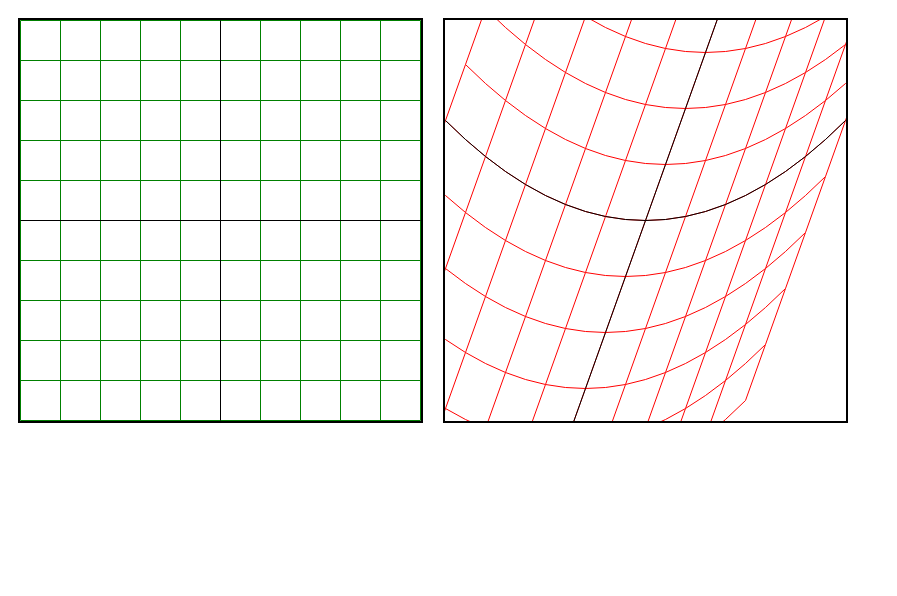
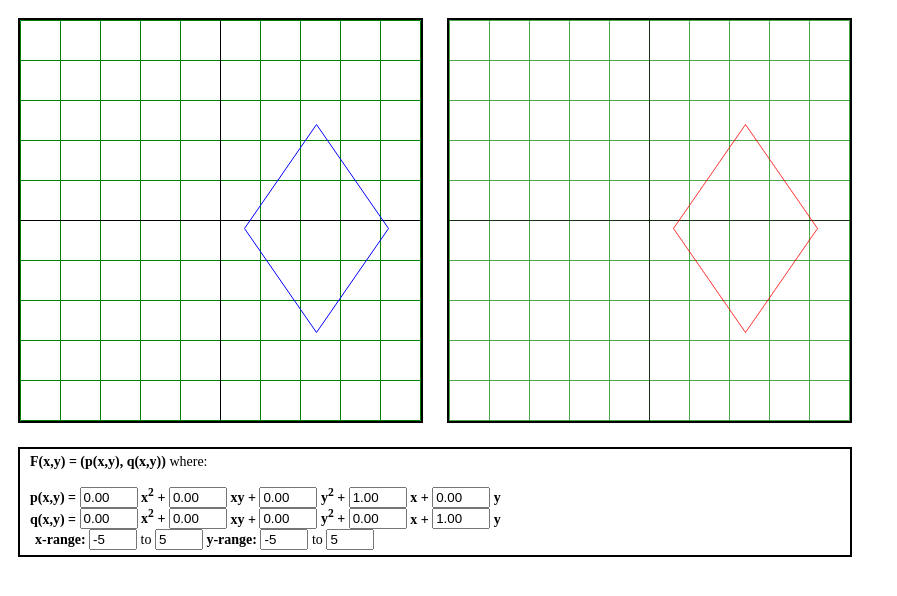
Before and after one commit to Rhiba/darcy-transforms, a plain HTML site: page index.html in a window 1280 px wide. Shown: the whole page, without its empty margins (0-897 px from the left). Drawn offline with nearby package versions, Linux system fonts and the light colour scheme.

Commit message:
added input for quad equation and ranges

```diff
--- a/darcy.js
+++ b/darcy.js
@@ -5,6 +5,7 @@ var min_x = -5;
 var max_y = 5;
 var min_y = -5;
 var line_width = 1;
+var show_grid = true;
 
 // Recalculate when changing above params
 var width_x = Math.abs(max_x) + Math.abs(min_x);
@@ -13,17 +14,19 @@ var width_y = Math.abs(max_y) + Math.abs(min_y);
 var x_size = Math.round(canvas_width/width_x);
 var y_size = Math.round(canvas_height/width_y);
 
-var pxx = 0;
-var pxy = 0;
-var pyy = 0;
-var px = 1;
-var py = 0.5;
+var pxx = 0.0;
+var pxy = 0.0;
+var pyy = 0.0;
+var px = 1.0;
+var py = 0.0;
 
-var qxx = 0.1;
-var qxy = 0;
-var qyy = 0;
-var qx = 0;
-var qy = 1.4;
+var qxx = 0.0;
+var qxy = 0.0;
+var qyy = 0.0;
+var qx = 0.0;
+var qy = 1.0;
+
+var drawing = new Array();
 
 function p(x,y) {
 	return (pxx*x*x) + (pxy*x*y) + (pyy*y*y) + (px*x) + (py*y)
@@ -36,8 +39,31 @@ function F(x,y) {
 }
 
 $( document ).ready(function() {
-	    var canvas1 = $('<canvas />').attr({id: "original", width: canvas_width, height: canvas_height}).css({"margin": "10px", "border-style": "solid", "border-width": "2px"}).appendTo('body');
-	    var canvas2 = $('<canvas />').attr({id: "new", width: canvas_width, height: canvas_height}).css({"margin": "10px", "border-style": "solid", "border-width": "2px"}).appendTo('body');
+	    $("#original").attr({width: canvas_width, height: canvas_height}).css({"margin": "10px", "border-style": "solid", "border-width": "2px"});
+	    $("#new").attr({width: canvas_width, height: canvas_height}).css({"margin": "10px", "border-style": "solid", "border-width": "2px"});
+		$(".quad").on('input',set_vars);
+		$(".range").on('input',function() {
+			window[this.id] = parseInt(this.value,10);
+			width_x = Math.abs(max_x) + Math.abs(min_x);
+			width_y = Math.abs(max_y) + Math.abs(min_y);
+
+			x_size = (canvas_width/width_x);
+			y_size = (canvas_height/width_y);
+			draw_all();
+		});
+		drawing.push({ x1: 2.4, y1: 2.4, x2:4.2, y2: -0.2 });
+		drawing.push({ x1:4.2, y1: -0.2, x2:2.4, y2:-2.8 });
+		drawing.push({ x1:2.4, y1: -2.8, x2:0.6, y2:-0.2});
+		drawing.push({x1:0.6, y1:-0.2, x2:2.4, y2:2.4});
+		draw_all();
+
+});
+function set_vars() {
+	window[this.id] = parseFloat(this.value);
+	draw_all();
+}
+
+function draw_all() {
 		if (x_size*width_x+0.5 >= canvas_width) {
 			$("#original").attr({width: x_size*width_x+1});
 			$("#new").attr({width: x_size*width_x+1});
@@ -47,9 +73,12 @@ $( document ).ready(function() {
 			$("#new").attr({height: y_size*width_y+1});
 		}
 
+
 		var lines = new Array();
 		var ctxorig = $("#original").get(0).getContext("2d");
 		var ctxnew = $("#new").get(0).getContext("2d");
+
+		ctxorig.clearRect(0,0,x_size*width_x+1,y_size*width_y+1);
 
 		for (var x = min_x; x <= max_x; x++) {
 			var line = {x1: x, y1: min_y, x2: x, y2:max_y};
@@ -70,13 +99,22 @@ $( document ).ready(function() {
 		var h = $("#original").height();
 		// There will be h-height_value because top left is 0,0 in canvas but on axis, 0,0 is bottom left and that took me like 4 hours to figure out why it was broken fml
 
-		draw_lines(ctxorig,lines,"green",xshift,yshift,h);
-		draw_lines(ctxorig,axis_lines,"black",xshift,yshift,h);
+		console.log(drawing);
+		if (show_grid == true) {
+			draw_lines(ctxorig,lines,"green",xshift,yshift,h);
+			draw_lines(ctxorig,axis_lines,"black",xshift,yshift,h);
+		}
+		draw_lines(ctxorig,drawing,"blue",xshift,yshift,h);
 
-		transform_lines(ctxnew,lines,"red",xshift,yshift,h);
-		transform_lines(ctxnew,axis_lines,"black",xshift,yshift,h);
 
-});
+		if (show_grid == true) {
+			transform_lines(ctxnew,lines,"green",xshift,yshift,h);
+			transform_lines(ctxnew,axis_lines,"black",xshift,yshift,h);
+		}
+		transform_lines(ctxnew,drawing,"red",xshift,yshift,h);
+		$("#darcy-forms").css("width",canvas_width*2 + 4*2 + 2);
+}
+
 
 function draw_lines(ctx,lines,colour,xshift,yshift,h) {
 	ctx.beginPath();
@@ -108,7 +146,7 @@ function transform_lines(ctx,lines,colour,xshift,yshift,h) {
 				start = lines[l].y2;
 				end = lines[l].y1;
 			}
-			for (var y = start; y <= end; y++) {
+			for (var y = start; y <= end; y+=0.01) {
 				var point = { x: x, y: y };
 				points.push(point);
 			}
@@ -134,7 +172,7 @@ function transform_lines(ctx,lines,colour,xshift,yshift,h) {
 				start = lines[l].x2;
 				end = lines[l].x1;
 			}
-			for (var x = start; x <= end; x+=0.5) {
+			for (var x = start; x <= end; x+=0.01) {
 				var point = { x: x, y: (m*x)+c };
 				points.push(point);
 			}
--- a/index.html
+++ b/index.html
@@ -1,3 +1,4 @@
+<!DOCTYPE html>
 <html>
 
 <head>
@@ -6,7 +7,52 @@
 </head>
 
 <body>
+	<div id="darcy-container">
+		<div id="darcy-canvas">
+			<canvas id="original"></canvas>
+			<canvas id="new"></canvas>
+		</div>
+		<div id="darcy-forms" style="font-size:14px;margin:10px; padding: 5px 10px; border-style:solid; border-width:2px;">
+			<div style="display:inline-block;">
+				<b>F(x,y) = (p(x,y), q(x,y))</b> where:<br /><br />
+				<b>p(x,y) = </b>
+				<input class="quad" id="pxx" type="number" step="0.01" value="0.00" style="width:50px;"></input>
+				<b> x<sup>2</sup> + </b>
+				<input class="quad" id="pxy" type="number" step="0.01" value="0.00" style="width:50px;"></input>
+				<b> xy + </b>
+				<input class="quad" id="pyy" type="number" step="0.01" value="0.00" style="width:50px;"></input>
+				<b> y<sup>2</sup> + </b>
+				<input class="quad" id="px" type="number" step="0.01" value="1.00" style="width:50px;"></input>
+				<b> x + </b>
+				<input class="quad" id="py" type="number" step="0.01" value="0.00" style="width:50px;"></input>
+				<b> y</b>
 
+				<br />
+
+				<b>q(x,y) = </b>
+				<input class="quad" id="qxx" type="number" step="0.01" value="0.00" style="width:50px;"></input>
+				<b> x<sup>2</sup> + </b>
+				<input class="quad" id="qxy" type="number" step="0.01" value="0.00" style="width:50px;"></input>
+				<b> xy + </b>
+				<input class="quad" id="qyy" type="number" step="0.01" value="0.00" style="width:50px;"></input>
+				<b> y<sup>2</sup> + </b>
+				<input class="quad" id="qx" type="number" step="0.01" value="0.00" style="width:50px;"></input>
+				<b> x + </b>
+				<input class="quad" id="qy" type="number" step="0.01" value="1.00" style="width:50px;"></input>
+				<b> y</b>
+			</div>
+			<div style="display:inline-block;vertical-align:top;padding-left:5px;">
+				<b>x-range: </b>
+				<input class="range" id="min_x" type="number" step="1" value="-5" style="width:40px;"></input>
+				to
+				<input class="range" id="max_x" type="number" step="1" value="5" style="width:40px;"></input>
+				<b> y-range: </b>
+				<input class="range" id="min_y" type="number" step="1" value="-5" style="width:40px;"></input>
+				to
+				<input class="range" id="max_y" type="number" step="1" value="5" style="width:40px;"></input>
+			</div>
+		</div>
+	</div>
 <script src='/darcy-transforms/darcy.js'></script>
 </body>
 
```
